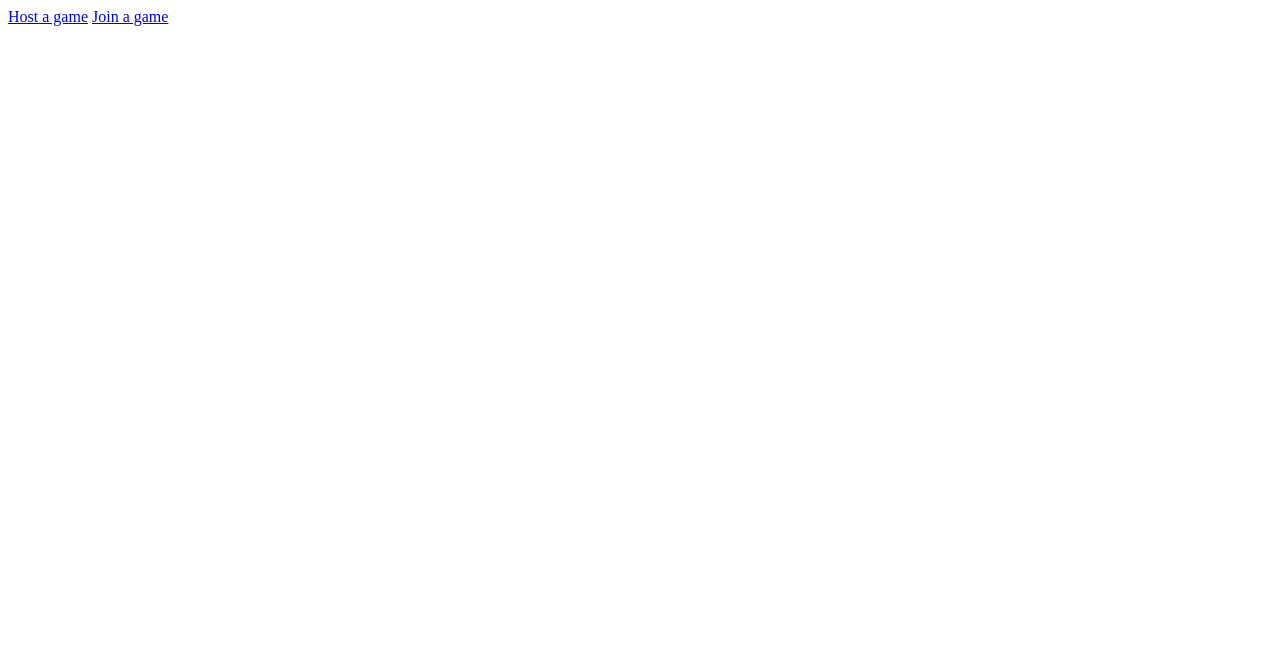
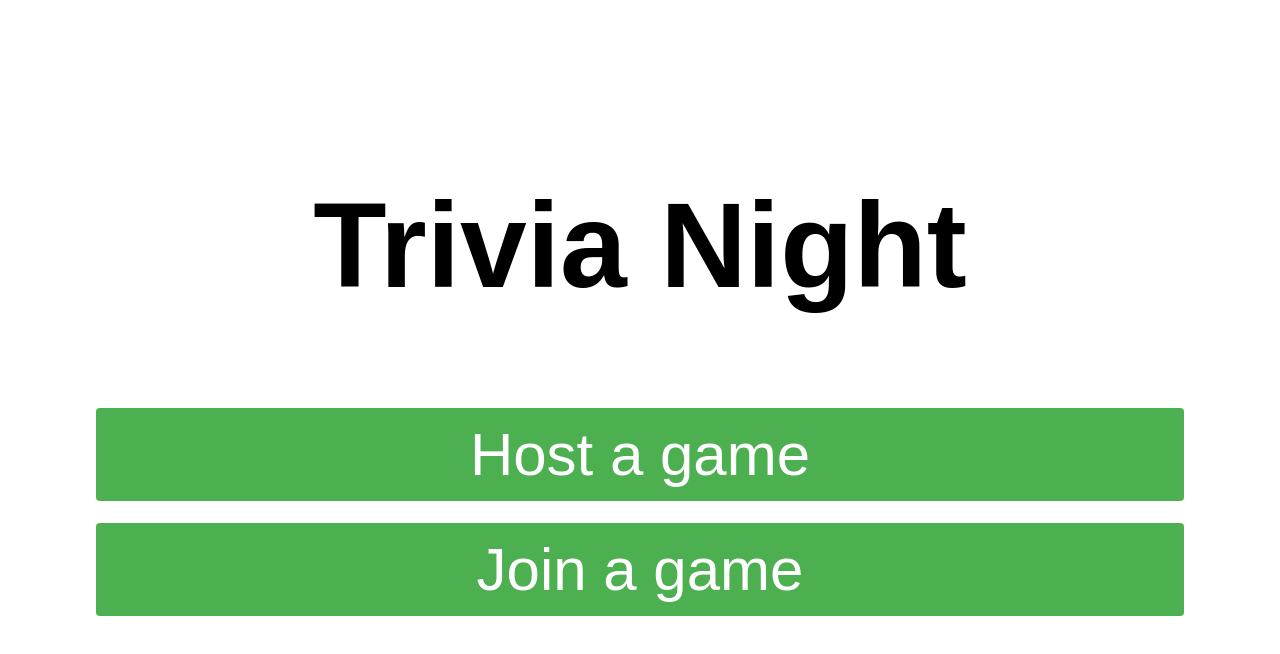
Before and after one commit to stickzman/TriviaNight, a website: page app/index.html in a window 1280 px wide. Drawn offline with Linux system fonts and the light colour scheme.

Commit message:
Updated index.html (host/join game page)

```diff
--- a/app/index.html
+++ b/app/index.html
@@ -1,8 +1,51 @@
 <!DOCTYPE html>
 <head>
 	<title>Trivia Night</title>
+	<style>
+		body {
+			font-family: sans-serif;
+			margin: 0;
+			overflow: visible;
+		}
+		.container {
+			text-align: center;
+			display: flex;
+			flex-direction: column;
+			justify-content: center;
+			min-height: 100vh;
+			width: 85%;
+			margin: auto;
+		}
+		.spacer {
+			height: 10vmin;
+		}
+		.logo {
+			font-weight: bold;
+			font-size: 15vmin;
+		}
+		.input {
+			display: flex;
+			flex-direction: column;
+		}
+		a {
+			background-color: #4CAF50;
+			color: white;
+			padding: 12px 20px;
+			margin: 14px 0 8px 0;
+			border: none;
+			border-radius: 4px;
+			font-size: 7.5vmin;
+			text-decoration: none;
+		}
+	</style>
 </head>
 <body>
-	<a href="host.html">Host a game</a>
-	<a href="client.html">Join a game</a>
+	<div id="connectScreen" class="container">
+        <div class="logo">Trivia Night</div>
+		<div class="spacer"></div>
+        <div class="input">
+			<a href="host.html">Host a game</a>
+			<a href="client.html">Join a game</a>
+        </div>
+    </div>
 </body>
```
